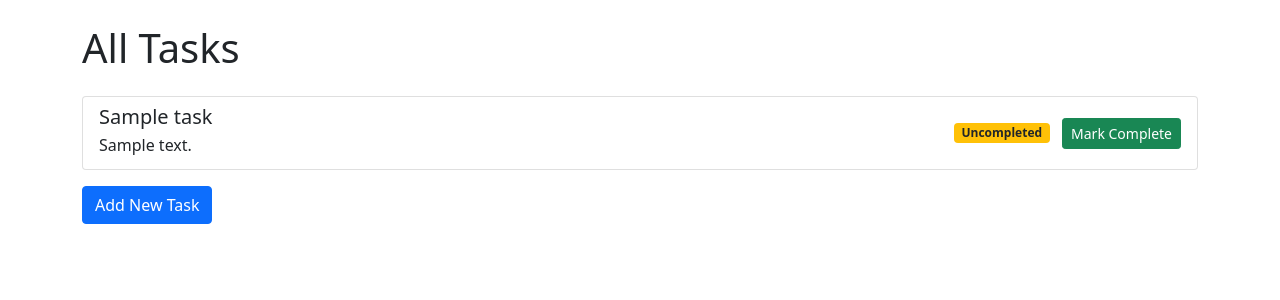
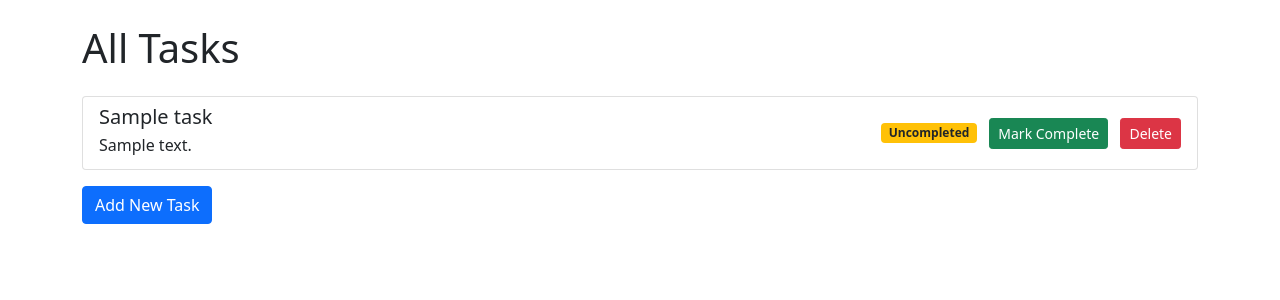
Before and after one commit to Gaganjeet15/Xtension_assignment-, a Django app: template To_Do_List_Application/To_Do_List/tasks/templates/tasks/task_list.html in a window 1280 px wide. Shown: the part 76-376 px from the top of the page. Run offline with Django 3.2, Linux system fonts and the light colour scheme; the template is opened without the code that fills it: most values are stand-ins (such as "Sample title", 1, 10 or a date in 2020).

Commit message:
added a delete button

```diff
--- a/To_Do_List_Application/To_Do_List/tasks/templates/tasks/task_list.html
+++ b/To_Do_List_Application/To_Do_List/tasks/templates/tasks/task_list.html
@@ -19,6 +19,7 @@
                             <span class="badge bg-warning text-dark">Uncompleted</span>
                             <a href="{% url 'complete_task' task.id %}" class="btn btn-success btn-sm ms-2">Mark Complete</a>
                         {% endif %}
+                        <a href="{% url 'delete_task' task.id %}" class="btn btn-danger btn-sm ms-2">Delete</a>
                     </div>
                 </li>
             {% endfor %}
```
